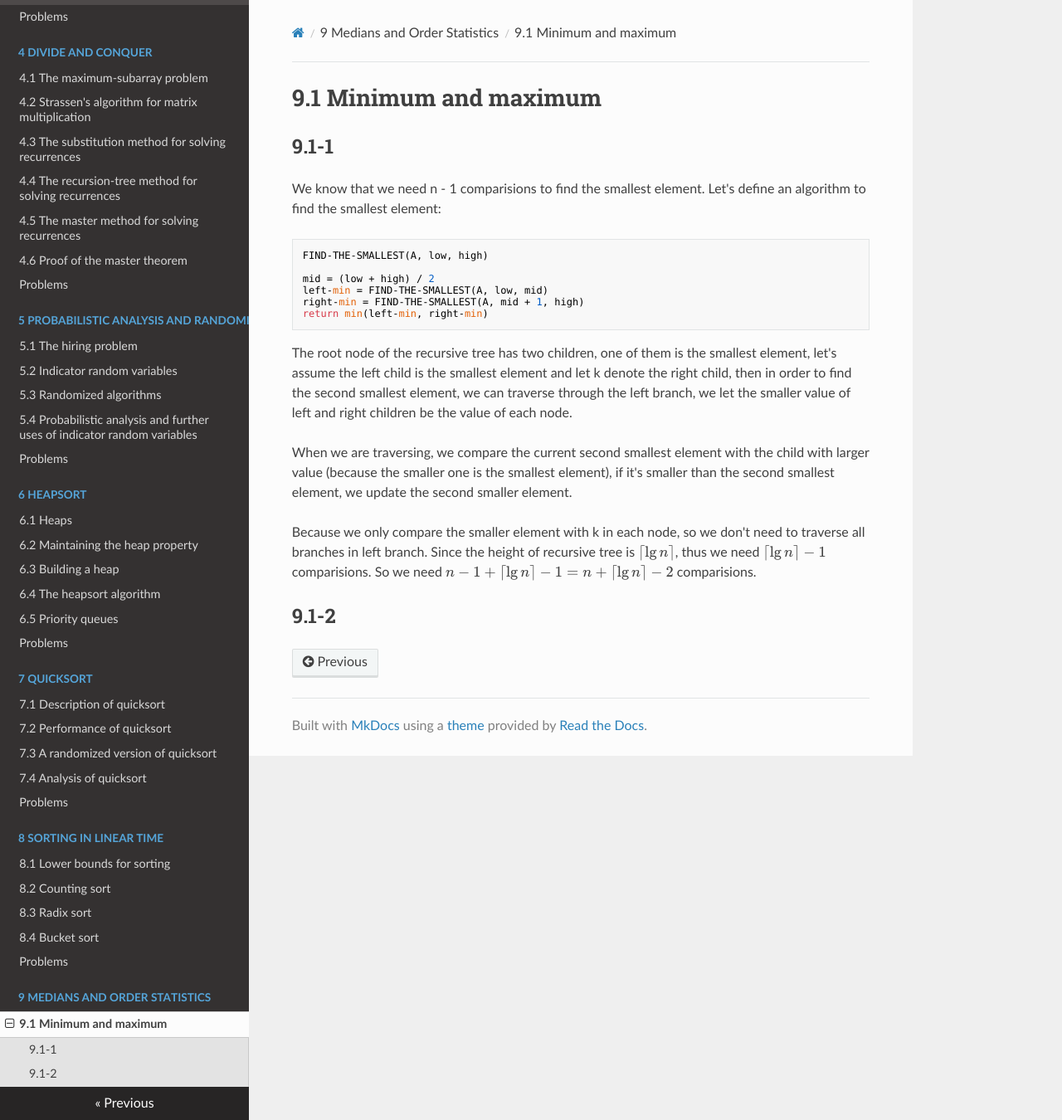
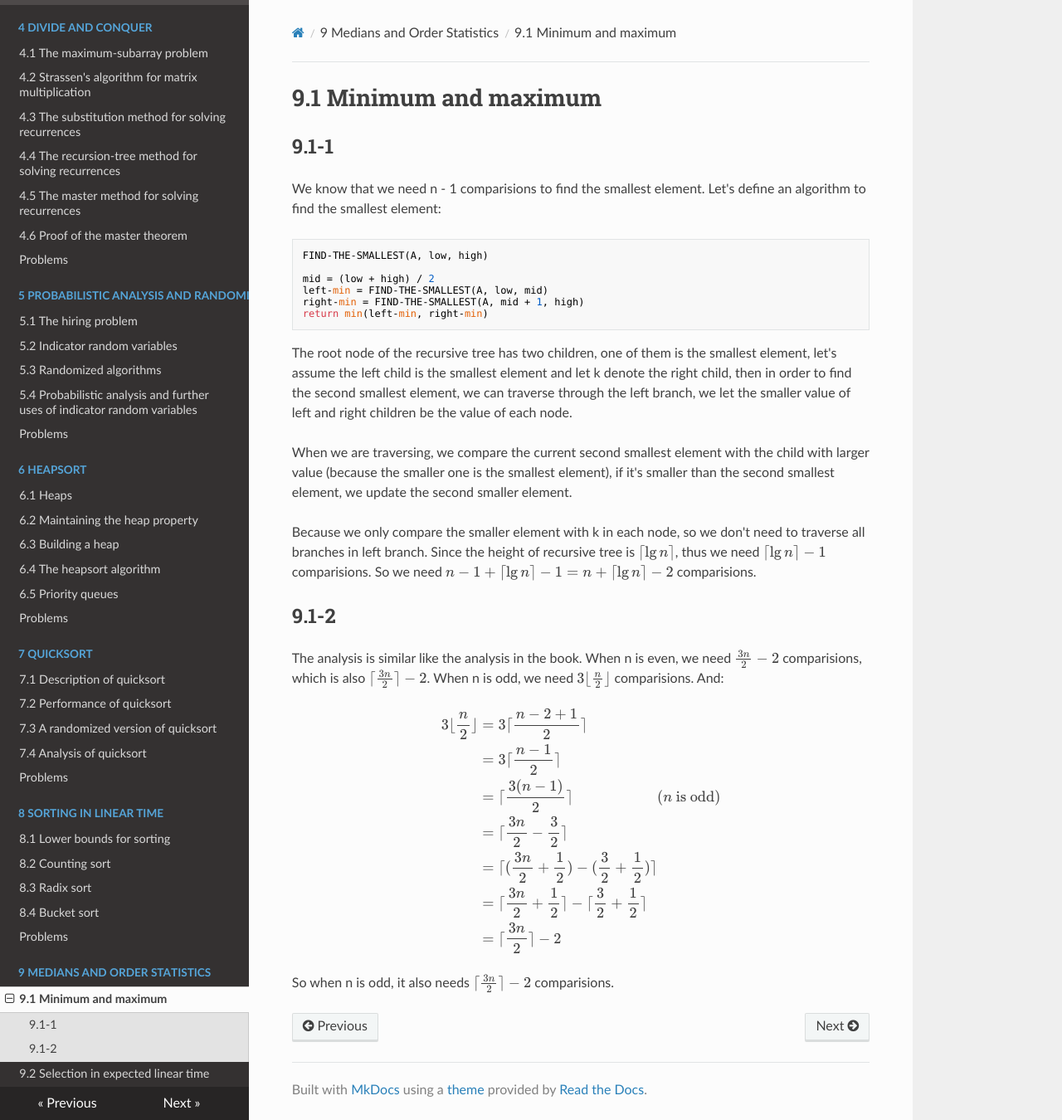
Before and after one commit to Frederick-S/Introduction-to-Algorithms-Notes, an MkDocs documentation site: the page built from docs/9-Medians-and-Order-Statistics/9.1-Minimum-and-maximum.md, in a window 1280 px wide and 1350 px high. Shown: the whole window at 83% size. Built offline with MkDocs 1.6.1, drawn with Linux system fonts in a browser that asks for light colours; nearby versions of some CDN libraries; formulas are drawn with MathJax 3; old or Windows-style settings are respelled for this version of MkDocs.

```diff
--- a/docs/9-Medians-and-Order-Statistics/9.1-Minimum-and-maximum.md
+++ b/docs/9-Medians-and-Order-Statistics/9.1-Minimum-and-maximum.md
@@ -18,3 +18,18 @@
 Because we only compare the smaller element with k in each node, so we don't need to traverse all branches in left branch. Since the height of recursive tree is $\lceil \lg{n} \rceil$, thus we need $\lceil \lg{n} \rceil - 1$ comparisions. So we need $n - 1 + \lceil \lg{n} \rceil - 1 = n + \lceil \lg{n} \rceil - 2$ comparisions.
 
 ## 9.1-2
+The analysis is similar like the analysis in the book. When n is even, we need $\frac{3n}{2} - 2$ comparisions, which is also $\lceil \frac{3n}{2} \rceil - 2$. When n is odd, we need $3\lfloor \frac{n}{2} \rfloor$ comparisions. And:
+
+$$
+\begin{eqnarray}
+3\lfloor \frac{n}{2} \rfloor &=& 3\lceil \frac{n - 2 + 1}{2} \rceil \\\
+&=& 3\lceil \frac{n - 1}{2} \rceil \\\
+&=& \lceil \frac{3(n - 1)}{2} \rceil & (n \text{ is odd}) \\\
+&=& \lceil \frac{3n}{2} - \frac{3}{2} \rceil \\\
+&=& \lceil (\frac{3n}{2} + \frac{1}{2}) - (\frac{3}{2} + \frac{1}{2}) \rceil \\\
+&=& \lceil \frac{3n}{2} + \frac{1}{2} \rceil - \lceil \frac{3}{2} + \frac{1}{2} \rceil \\\
+&=& \lceil \frac{3n}{2} \rceil - 2
+\end{eqnarray}
+$$
+
+So when n is odd, it also needs $\lceil \frac{3n}{2} \rceil - 2$ comparisions.
--- a/mkdocs.yml
+++ b/mkdocs.yml
@@ -47,3 +47,4 @@
     - 'Problems': '8-Sorting-in-Linear-Time/Problems.md'
 - '9 Medians and Order Statistics':
     - '9.1 Minimum and maximum': '9-Medians-and-Order-Statistics/9.1-Minimum-and-maximum.md'
+    - '9.2 Selection in expected linear time': '9-Medians-and-Order-Statistics/9.2-Selection-in-expected-linear-time.md'
```
Also changed, not shown: docs/9-Medians-and-Order-Statistics/9.2-Selection-in-expected-linear-time.md (added, +2 -0 lines).
